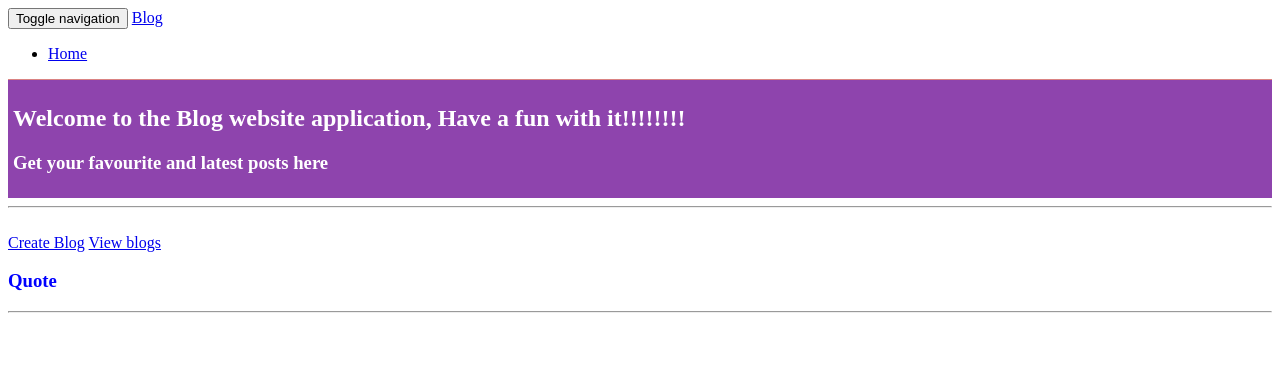
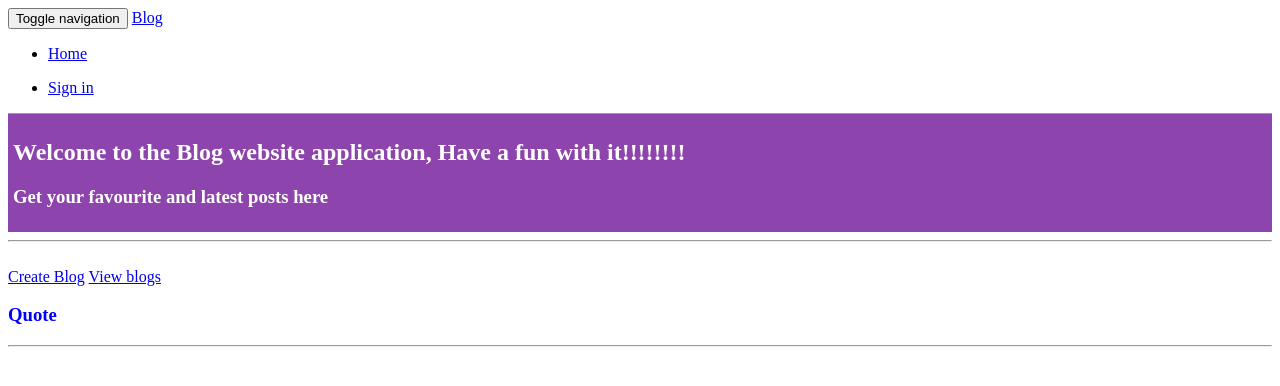
Before and after one commit to jepkess/blogApp, a Flask app: page / in a window 1280 px wide. Shown: the top 386 px of the page. Run offline with Flask 2, Linux system fonts and the light colour scheme; data that the repository does not hold is empty; some libraries are stand-ins or nearby versions.

Commit message:
generate url_for sign in and sign out

```diff
--- a/app/templates/navbar.html
+++ b/app/templates/navbar.html
@@ -22,11 +22,13 @@
                           <li><a href="/Subscribe">Subscribe</a></li>
                           <li><a href="{{url_for('main.profile',uname=current_user.author)}}">Profile</a></li>
                             <li role="separator" class="divider"></li>
+                            <li><a href="{{url_for('auth.logout')}}">Sign out</a></li>
 
 
                         </ul>
                     </li>
                     {% else %}
+                    <li><a href="{{url_for('auth.login')}}">Sign in</a></li>
 
 
                 </ul>
```
